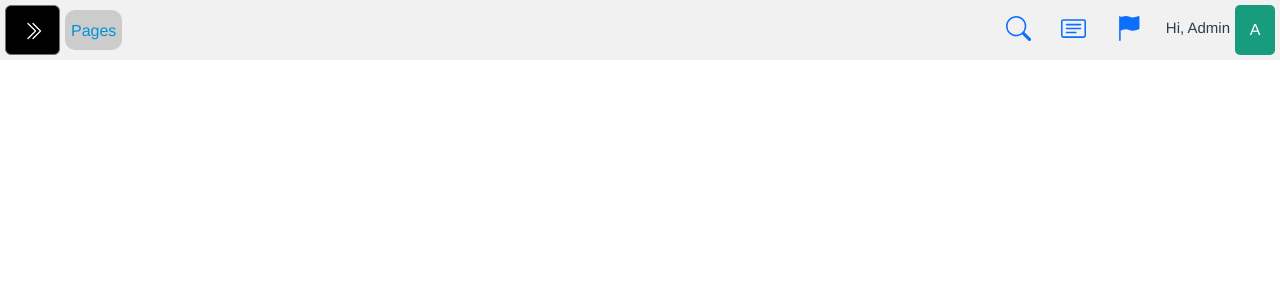
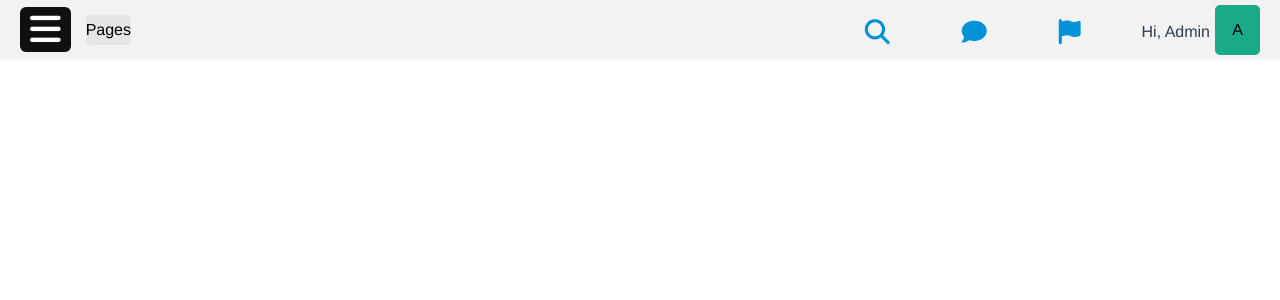
Before and after one commit to Balaynd/Template, a Vue app: page / in a window 1280 px wide. Shown: the top 300 px of the page. Built offline with nearby package versions, Linux system fonts and the light colour scheme.

Commit message:
Sidebar and Navbar update

```diff
--- a/src/App.vue
+++ b/src/App.vue
@@ -16,6 +16,9 @@ export default{
 
 
 <style>
+@import url("https://fonts.googleapis.com/css2?family=Roboto:wght@300;400;500;700;900&display=swap");
+@import url("https://fonts.googleapis.com/icon?family=Material+Icons");
+
 #app {
   font-family: Avenir, Helvetica, Arial, sans-serif;
   -webkit-font-smoothing: antialiased;
@@ -23,17 +26,4 @@ export default{
   text-align: center;
   color: #2c3e50;
 }
-
-nav {
-  padding: 30px;
-}
-
-nav a {
-  font-weight: bold;
-  color: #2c3e50;
-}
-
-nav a.router-link-exact-active {
-  color: #42b983;
-}
 </style>
--- a/src/components/Main/MainLayout.vue
+++ b/src/components/Main/MainLayout.vue
@@ -21,6 +21,17 @@ import NavBarComponents from '../NavBarComponents.vue'
     }
 </script>
 
-<style scoped>
-
+<style>
+@media only screen and (max-width:800px) {
+  /* For tablets: */
+  .sidebar {
+    max-width: 200px;
+  }
+}
+@media only screen and (max-width:800px) {
+  /* For mobile phones: */
+  .sidebar {
+    max-width: 100%;
+  }
+}
 </style>
--- a/src/components/NavBarComponents.vue
+++ b/src/components/NavBarComponents.vue
@@ -1,35 +1,27 @@
 <template>
-<div class="flex-container">
-  <div class="left-container">
-  	<b-button v-b-toggle.sidebar-1 >
-      <svg xmlns="http://www.w3.org/2000/svg" width="20" height="20" fill="currentColor" class="bi bi-chevron-double-right" viewBox="0 0 16 16">
-      <path fill-rule="evenodd" d="M3.646 1.646a.5.5 0 0 1 .708 0l6 6a.5.5 0 0 1 0 .708l-6 6a.5.5 0 0 1-.708-.708L9.293 8 3.646 2.354a.5.5 0 0 1 0-.708z"/>
-      <path fill-rule="evenodd" d="M7.646 1.646a.5.5 0 0 1 .708 0l6 6a.5.5 0 0 1 0 .708l-6 6a.5.5 0 0 1-.708-.708L13.293 8 7.646 2.354a.5.5 0 0 1 0-.708z"/>
-    </svg>
-    </b-button>
+<nav>
+    <input type="checkbox" id="check">
+    <label for="check" class="menu">
+      <i class="fas fa-bars" id="open"></i>
+
+    </label>
     <button type="button" class="btn-1">Pages</button>
-  </div>
-  <div class="right-container">
-  	<a href="#">
-      <svg xmlns="http://www.w3.org/2000/svg" width="25" height="25" fill="currentColor" class="bi bi-search" viewBox="0 0 16 16">
-      <path d="M11.742 10.344a6.5 6.5 0 1 0-1.397 1.398h-.001c.03.04.062.078.098.115l3.85 3.85a1 1 0 0 0 1.415-1.414l-3.85-3.85a1.007 1.007 0 0 0-.115-.1zM12 6.5a5.5 5.5 0 1 1-11 0 5.5 5.5 0 0 1 11 0z"/>
-      </svg>
-    </a>
-    <a href="#">
-      <svg xmlns="http://www.w3.org/2000/svg" width="25" height="25" fill="currentColor" class="bi bi-card-text" viewBox="0 0 16 16">
-      <path d="M14.5 3a.5.5 0 0 1 .5.5v9a.5.5 0 0 1-.5.5h-13a.5.5 0 0 1-.5-.5v-9a.5.5 0 0 1 .5-.5h13zm-13-1A1.5 1.5 0 0 0 0 3.5v9A1.5 1.5 0 0 0 1.5 14h13a1.5 1.5 0 0 0 1.5-1.5v-9A1.5 1.5 0 0 0 14.5 2h-13z"/>
-      <path d="M3 5.5a.5.5 0 0 1 .5-.5h9a.5.5 0 0 1 0 1h-9a.5.5 0 0 1-.5-.5zM3 8a.5.5 0 0 1 .5-.5h9a.5.5 0 0 1 0 1h-9A.5.5 0 0 1 3 8zm0 2.5a.5.5 0 0 1 .5-.5h6a.5.5 0 0 1 0 1h-6a.5.5 0 0 1-.5-.5z"/>
-      </svg>
-    </a>
-    <a href="#">
-      <svg xmlns="http://www.w3.org/2000/svg" width="25" height="25" fill="currentColor" class="bi bi-flag-fill" viewBox="0 0 16 16">
-      <path d="M14.778.085A.5.5 0 0 1 15 .5V8a.5.5 0 0 1-.314.464L14.5 8l.186.464-.003.001-.006.003-.023.009a12.435 12.435 0 0 1-.397.15c-.264.095-.631.223-1.047.35-.816.252-1.879.523-2.71.523-.847 0-1.548-.28-2.158-.525l-.028-.01C7.68 8.71 7.14 8.5 6.5 8.5c-.7 0-1.638.23-2.437.477A19.626 19.626 0 0 0 3 9.342V15.5a.5.5 0 0 1-1 0V.5a.5.5 0 0 1 1 0v.282c.226-.079.496-.17.79-.26C4.606.272 5.67 0 6.5 0c.84 0 1.524.277 2.121.519l.043.018C9.286.788 9.828 1 10.5 1c.7 0 1.638-.23 2.437-.477a19.587 19.587 0 0 0 1.349-.476l.019-.007.004-.002h.001"/>
-      </svg>
-    </a>
-    <p>Hi, Admin</p>
-  </div>
-  <button type="button" class="btn-2">A</button>
-</div>
+
+    <input type="checkbox" id="check1">
+    <label for="check1" class="checkbtn">
+      <i class="fas fa-bars"></i>
+    </label>
+
+    <button type="button" class="btn-2">A</button>
+    <p class="sample">Hi, Admin</p>
+  <ul>
+    <li><a href=""><i class="fas fa-search"></i></a></li>
+    <li><a href=""><i class="fas fa-comment"></i></a></li>
+    <li><a href=""><i class="fas fa-flag"></i></a></li>
+
+  </ul>
+
+</nav>
 </template>
 
 <script>
@@ -41,67 +33,152 @@ export default {
 
 <!-- Add "scoped" attribute to limit CSS to this component only -->
 <style scoped>
-.flex-container {
-  display: flex;
-  justify-content: space-between;
-  background-color: #f1f1f1;
+*{
+  padding: 0;
+  margin: 0;
+  text-decoration: none;
+  list-style: none;
+  box-sizing: border-box;
 }
 
-.flex-container > div {
+nav{
+  background: #F2F2F2;
+  height: 60px;
   width: 100%;
-  text-align: center;
-  line-height: 25px;
+  border-bottom: 2px solid #F7F7F7;
 }
 
-.flex-container p{
-  margin: 15px;
-  font-size: 15px;
-  margin-left: 10px;
-}
-
-.flex-container a{
-  margin: 15px;
-}
-
-.flex-container p{
-  font-size: 15px;
-  margin-left: 10px;
-}
-
-.flex-container .left-container{
-  display: flex;
-  justify-content: flex-start;
-  margin: 5px;
-}
-
-.flex-container .right-container{
-  display: flex;
-  justify-content: flex-end;
-
-}
-
-.btn{
-  height: 50px;
-  width: 55px;
-  background-color: black;
+.menu{
+  color: white;
+  font-size: 20px;
+  float: left;
+  margin-left: 20px;
 }
 
 .btn-1{
-  background-color: #cccccc;
-  border: none;
-  border-radius: 10px;
-  margin: 5px;
-  color: #0392D8;
+  margin: 15px;
+  border-radius: 5px;
+  border-style: none;
+  line-height: 30px;
+  float: left;
+  background: #E5E5E5;
+}
+
+.btn-1:hover{
+  background: #aaaaaa;
+}
+
+p{
+  float: right;
+  margin-top: 20px;
 }
 
 .btn-2{
+  padding: 10px;
   margin: 5px;
-  margin-left: -10px;
-  height: 50px;
-  width: 70px;
-  background-color: #189C7E;
-  border: none;
   border-radius: 5px;
+  border-style: none;
+  line-height: 30px;
+  float: right;
+  background: #1AAA8A;
+  margin-right: 20px;
+  width: 45px;
+}
+
+
+
+nav ul{
+  float: right;
+  margin-right: 10x;
+}
+
+nav ul li{
+  display: inline-block;
+  line-height: 65px;
+  margin-right: 50px;
+}
+
+nav ul li a{
+  color: #0392D8;
+  font-size: 25px;
+  padding: 5px 11px;
+  border-radius: 5px;
+}
+
+a:hover{
+  background: black;
+  transition: .5s;
+}
+
+
+label #open{
+  cursor: pointer;
+  background: #101010;
+  border-radius: 6px;
+  font-size: 35px;
   color: white;
+  padding: 5px 10px;
+  margin-top: 7px;
+  transition: all .5s;
 }
+
+#check1{
+  display: none;
+}
+
+#check:checked ~ label #open{
+  left: 300px;
+  opacity: 0;
+  pointer-events: none;
+}
+
+.checkbtn{
+  font-size: 30px;
+  color: black;
+  cursor: pointer;
+  float: right;
+  margin: 10px 10px;
+  display: none;
+}
+
+@media (max-width: 925px) {
+  .menu{
+    font-size: 30px;
+    padding-left: 50px;
+  }
+
+  nav ul li a{
+    font-size: 16px;
+  }
+}
+
+@media (max-width: 858px){
+  .checkbtn{
+    display: block;
+  }
+  ul{
+    position: fixed;
+    width: 100%;
+    height: 100%;
+    background: rgb(161, 161, 161);
+    top: 80px;
+    right: -100%;
+    text-align: center;
+    transition: all .5s;
+  }
+  nav ul li{
+    display: block;
+  }
+  nav ul li a{
+    font-size: 20px;
+  }
+  a:hover{
+  background: none;
+  color: black;
+  }
+  #check1:checked ~ ul{
+    right: 0;
+  }
+}
+
 </style>
--- a/src/components/samplecode.vue
+++ b/src/components/samplecode.vue
@@ -5,7 +5,7 @@
                 <p>Advance Exterior</p>
             </div>
             <div class="rightpanel">
-                <a href="#">Search</a>
+                <a class="active" href="#">Search</a>
                 <a href="#">Comment</a>
                 <a href="#">Reports</a>
             </div>
```
Also changed, not shown: src/components/SidebarComponents.vue (+146 -156 lines).
